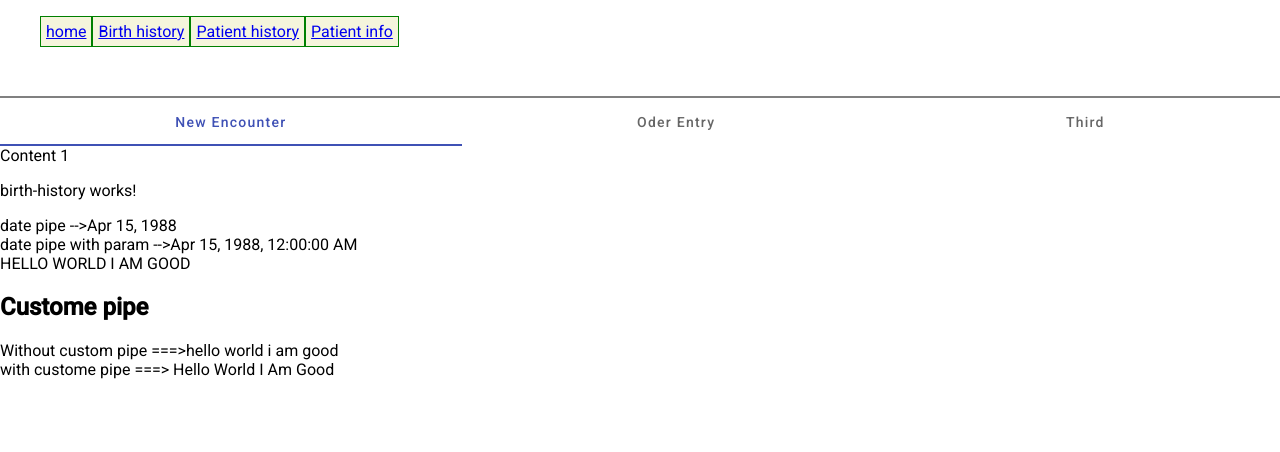
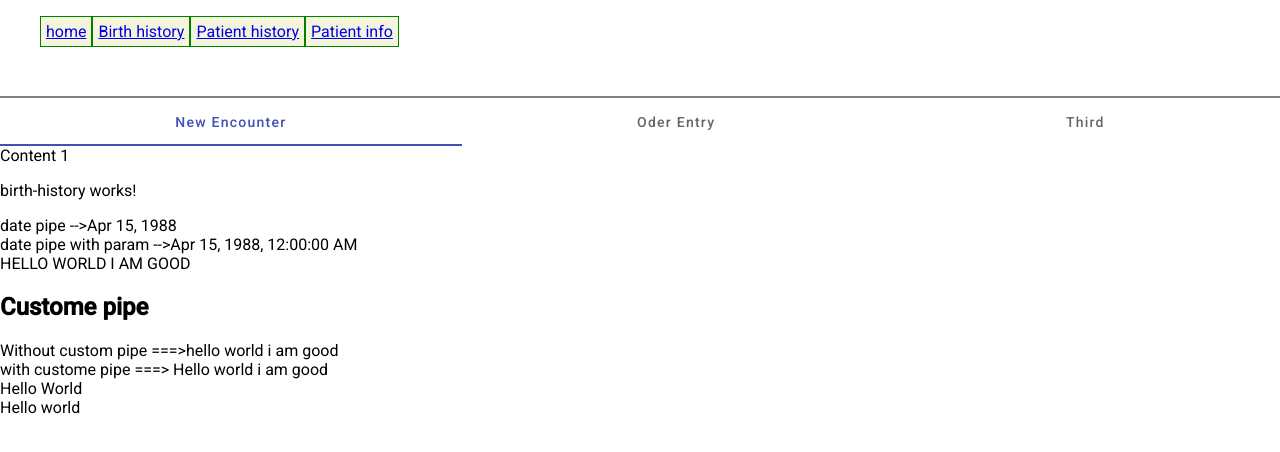
Before and after one commit to sshelake25/2023ng, an Angular app: page /birth-history in a window 1280 px wide. Shown: the top 452 px of the page. Built offline with nearby package versions, Linux system fonts and the light colour scheme.

Commit message:
added paramets to pipe

```diff
--- a/src/app/birth-history/birth-history.component.html
+++ b/src/app/birth-history/birth-history.component.html
@@ -12,3 +12,7 @@ date pipe with param -->{{birthdate | date:'medium'}}
 Without custom pipe ===>{{name }}
 <br>
 with custome pipe ===> {{name | capitalize }}
+
+<div>{{ 'hello world' | capitalize:true }}</div>
+
+<div>{{ 'hello world' | capitalize:false }}</div>
--- a/src/app/capitalize.pipe.ts
+++ b/src/app/capitalize.pipe.ts
@@ -5,9 +5,13 @@ import { Pipe, PipeTransform } from '@angular/core';
 })
 export class CapitalizePipe implements PipeTransform {
 
-  transform(value: string): string {
+  transform(value: string, allWords?: boolean): string {
     if (!value) return value;
 
-    return value.replace(/\b\w/g, (char) => char.toUpperCase());
+    if (allWords) {
+      return value.replace(/\b\w/g, char => char.toUpperCase());
+    } else {
+      return value.charAt(0).toUpperCase() + value.slice(1).toLowerCase();
+    }
   }
 }
```
